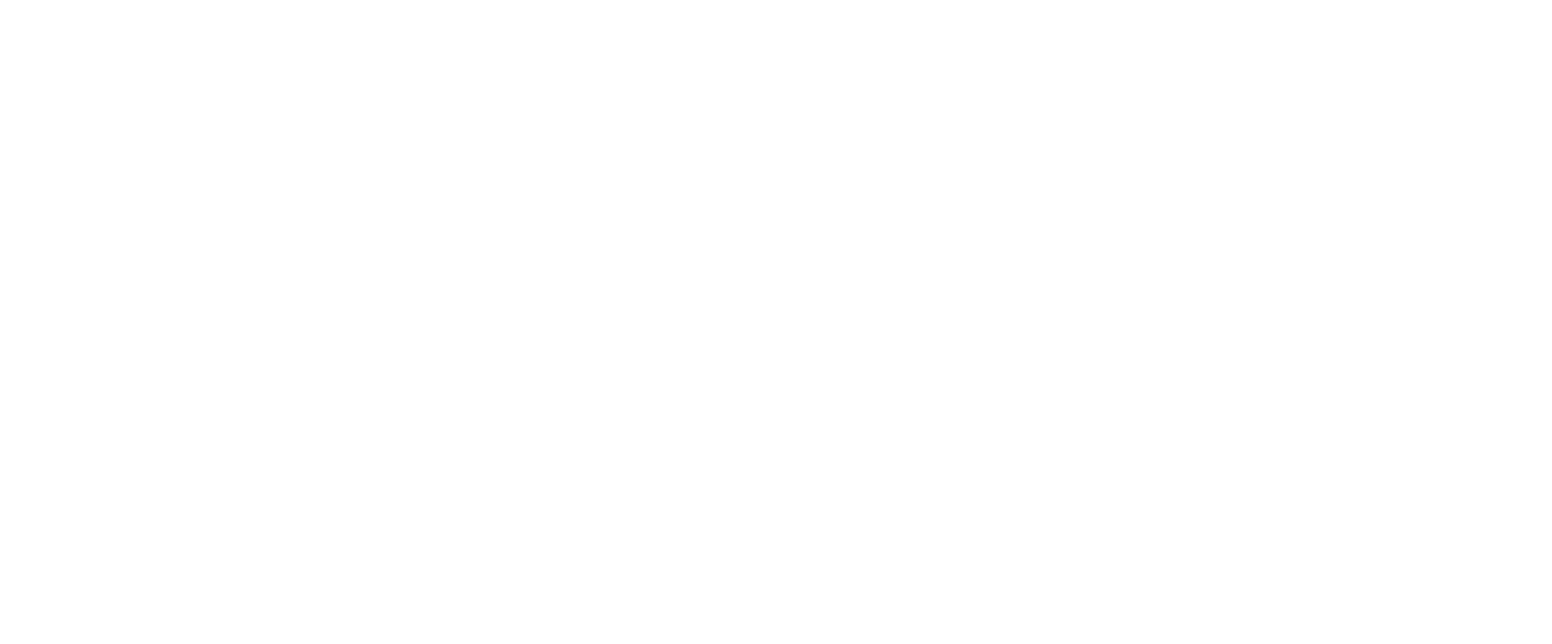
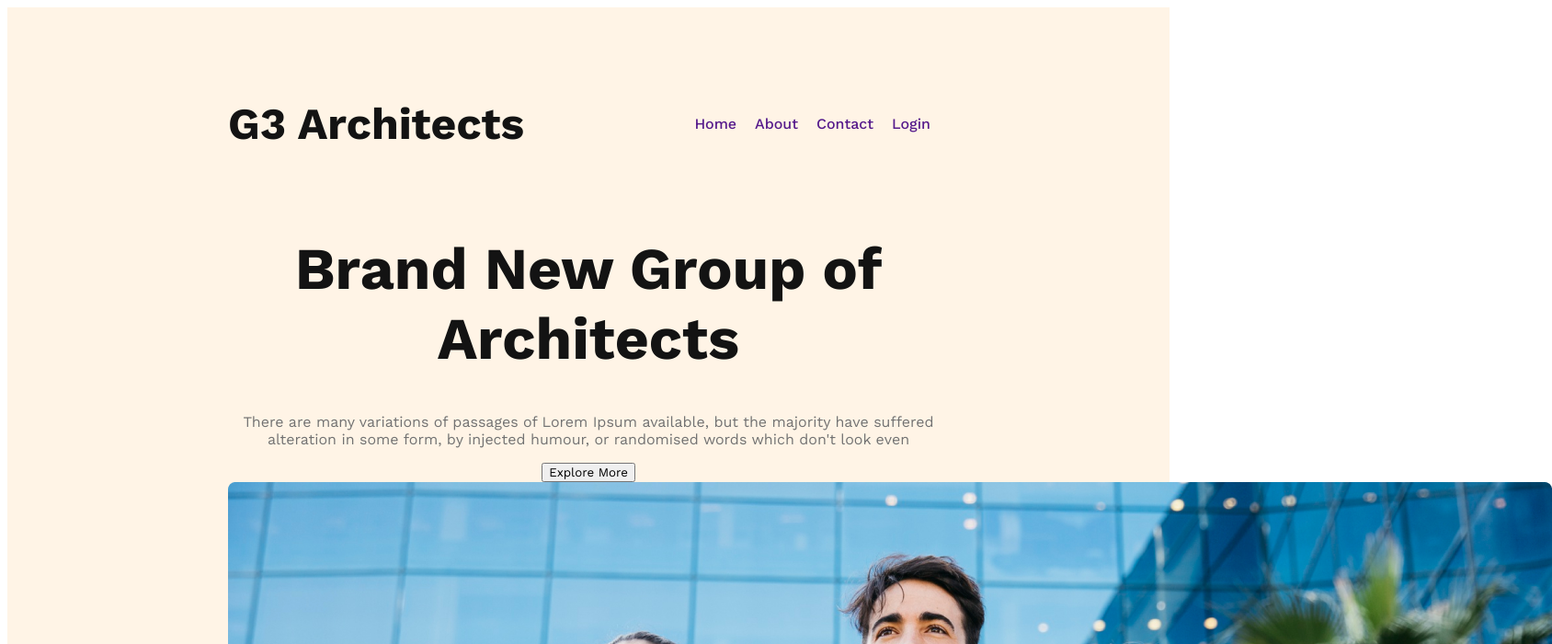
Before and after one commit to nahar-nur/g3-architects-web, a plain HTML site: page index.html in a window 1280 px wide. Shown: the top 700 px of the page at 92% size, 1688 px wide, since content can reach past the window. Drawn offline with nearby package versions, Linux system fonts and the light colour scheme.

Commit message:
added banner content

```diff
--- a/index.html
+++ b/index.html
@@ -6,6 +6,37 @@
     <title>G3 Architects</title>
     <link rel="stylesheet" href="styles/architects.css">
 </head>
+<header>
+    <nav>
+        <h3 class="nav-title">G3 Architects</h3>
+        <ul>
+            <li><a href="">Home</a></li>
+            <li><a href="">About</a></li>
+            <li><a href="">Contact</a></li>
+            <li><a href="">Login</a></li>
+        </ul>
+    </nav>
+    <div class="banner">
+        <div class="banner-content">
+            <h1 class="banner-title">Brand New Group of Architects </h1>
+        <p class="banner-description">
+            There are many variations of passages of Lorem Ipsum available, but the majority have suffered alteration in some form, by injected humour, or randomised words which don't look even
+        </p>
+        <button class="btn-primary">
+            Explore More
+        </button>
+        </div>
+
+        <img src="images/banner.png" alt="">
+    </div>
+
+</header>
+<main>
+
+</main>
+<footer>
+
+</footer>
 <body>
 
 </body>
--- a/styles/architects.css
+++ b/styles/architects.css
@@ -0,0 +1,55 @@
+/* Work sans font */
+@import url('https://fonts.googleapis.com/css2?family=Open+Sans&family=Poppins:wght@500&family=Work+Sans:wght@400;500;600;700&display=swap');
+*{
+    font-family: 'Open Sans', sans-serif;
+    font-family: 'Poppins', sans-serif;
+    font-family: 'Work Sans', sans-serif;
+}
+header{
+    background: rgba(255, 144, 14, 0.10);
+    padding: 50px 240px;
+}
+
+nav{
+    display: flex;
+    justify-content: space-between;
+    align-items: center;
+}
+.nav-title{
+    font-weight: 700;
+    font-size: 3rem;
+    text-align: center;
+    color: #131313;
+}
+nav ul{
+
+    display: flex;
+
+
+}
+nav li{
+    list-style: none;
+    margin-right: 20px;
+    font-weight: 500;
+    font-size: 1rem;
+    text-align: center;
+}
+
+nav ul a{
+    text-decoration: none;
+}
+.banner-content{
+    max-width: 800px;
+    text-align: center;
+    margin: 0 auto;
+
+}
+.banner-title{
+    font-weight: 700;
+    font-size: 4rem;
+    color:  #131313;
+}
+.banner-description{
+    font-weight: 400;
+    color:  #727272;
+}
```
